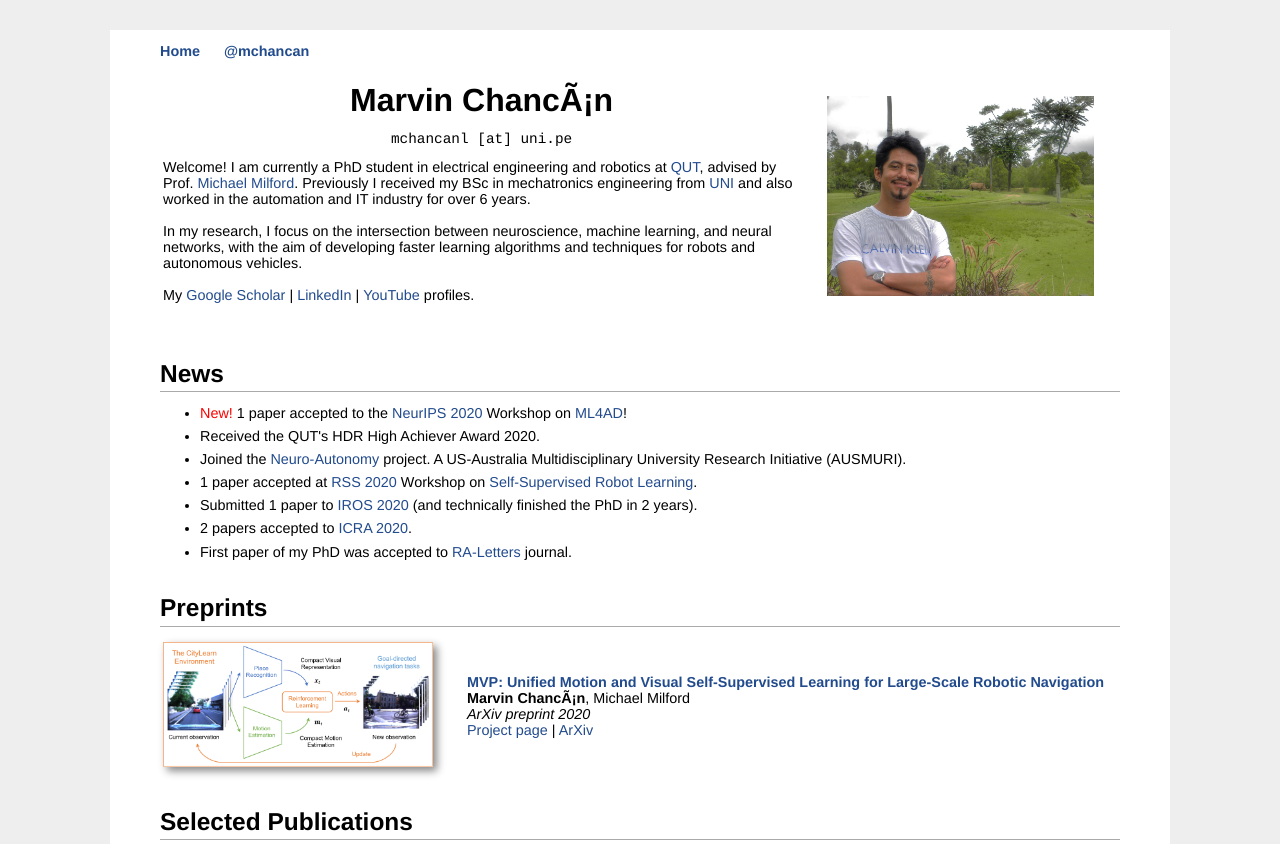
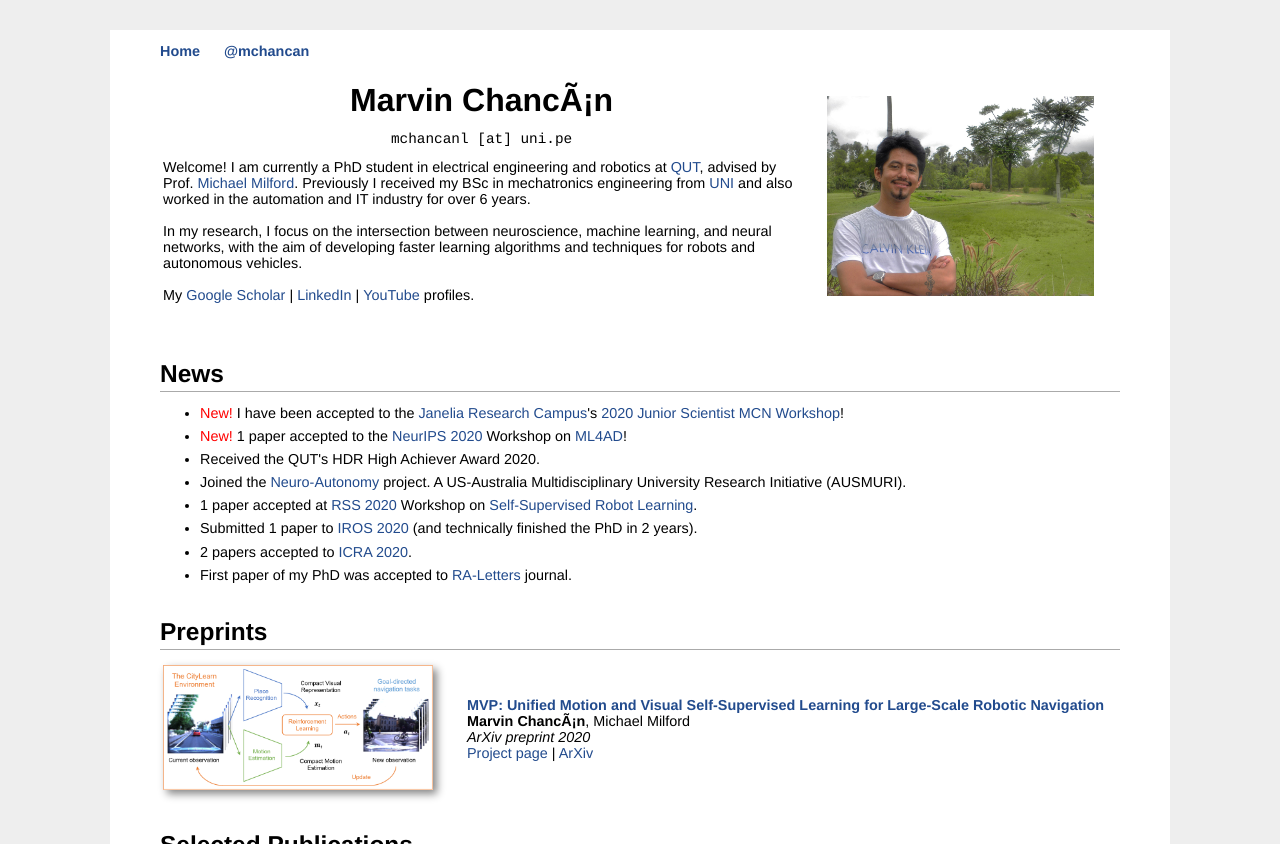
Before and after one commit to mchancan/mchancan.github.io, a Jekyll site: the page built from index.html, in a window 1280 px wide and 900 px high, cut to the strip 0-844 px from the top of the window. Built offline with Jekyll 4.4.1, drawn with Linux system fonts in a browser that asks for light colours; nearby versions of some CDN libraries; comment, search, counter and statistics services are not loaded.

Commit message:
Update index.html

```diff
--- a/index.html
+++ b/index.html
@@ -30,6 +30,7 @@ title: Marvin's Homepage
 
 <h2>News</h2>
 <ul>
+	<li><font color = 'red'>New!</font> I have been accepted to the <a href="https://www.janelia.org/" target="_blank">Janelia Research Campus</a>'s <a href="https://www.janelia.org/you-janelia/conferences/junior-scientist-workshop-on-mechanistic-cognitive-neuroscience" target="_blank">2020 Junior Scientist MCN Workshop</a>!</li>
 	<li><font color = 'red'>New!</font> 1 paper accepted to the <a href="https://neurips.cc/Conferences/2020/" target="_blank">NeurIPS 2020</a> Workshop on <a href="https://ml4ad.github.io" target="_blank">ML4AD</a>!</li>
 	<li>Received the QUT's HDR High Achiever Award 2020</a>.</li>
 	<li>Joined the <a href="http://sites.bu.edu/neuroautonomy/" target="_blank">Neuro-Autonomy</a> project. A US-Australia Multidisciplinary University Research Initiative (AUSMURI)</a>.</li>
```
